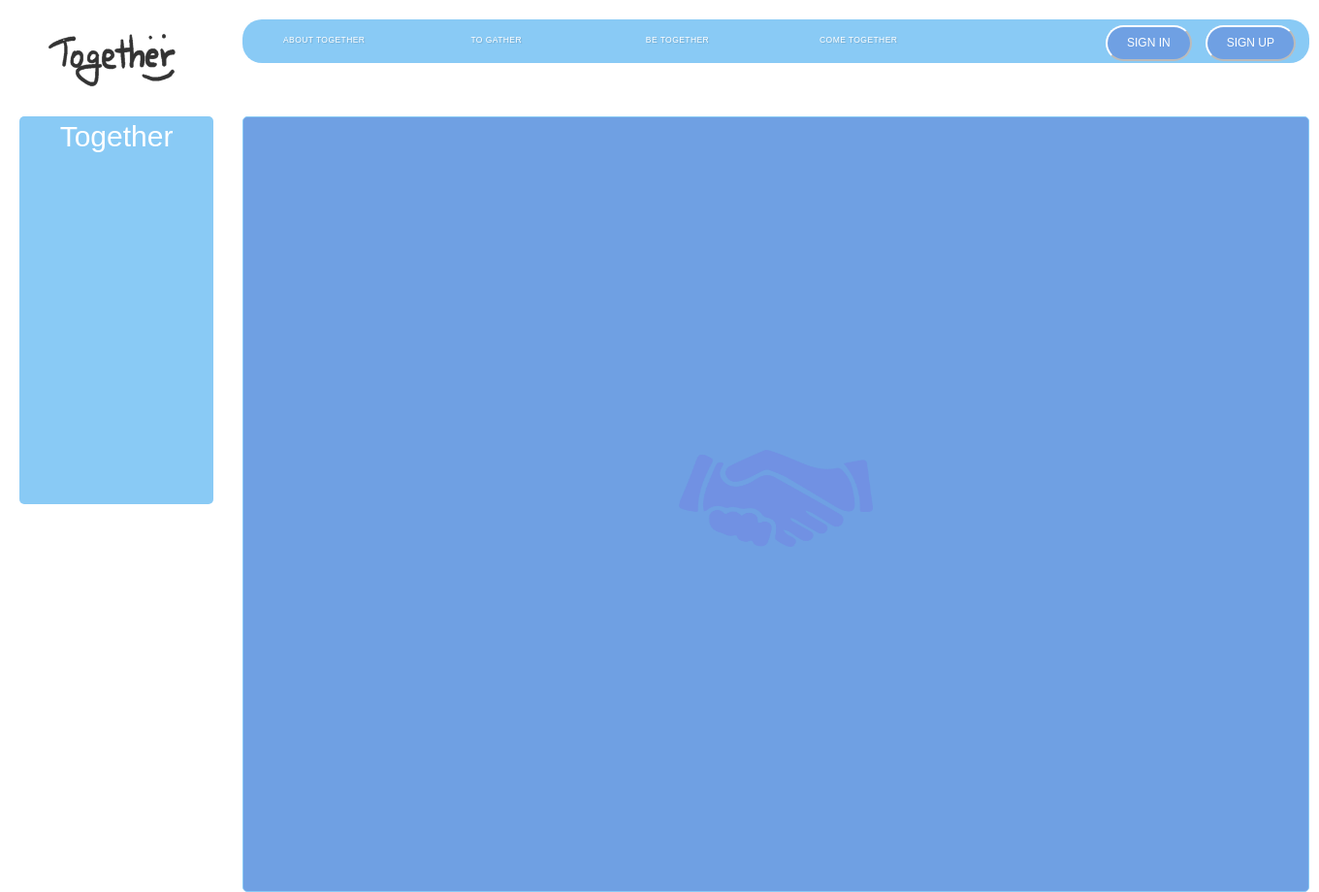
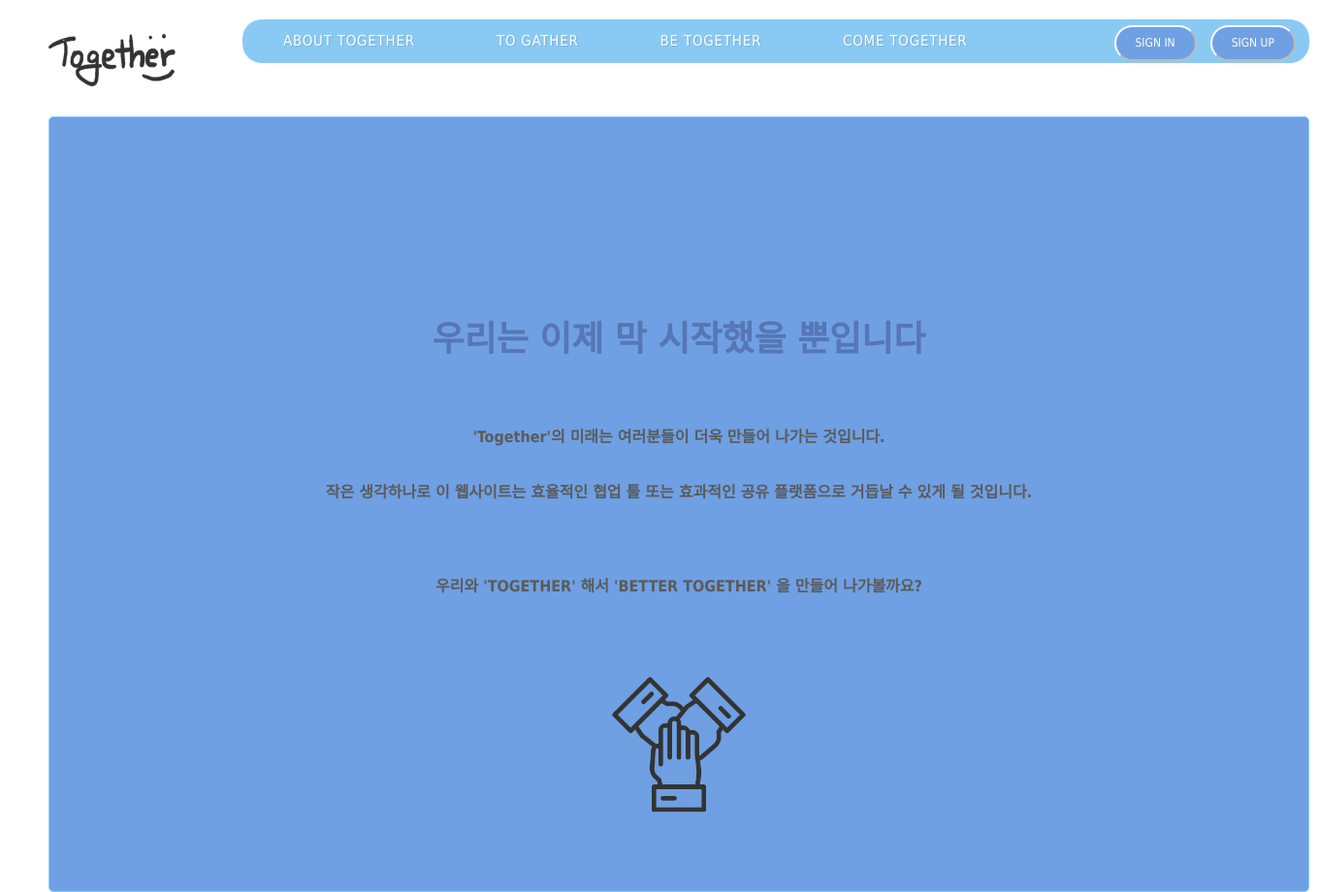
Before and after one commit to jnl1128/sharing-together-website, a Django app: page /come_together.html/ in a window 1360 px wide. Shown: the whole page at 97% size. Run offline with Django 3.2, Linux system fonts and the light colour scheme; some libraries are stand-ins or nearby versions.

Commit message:
no message

```diff
--- a/website/static/css/come_together.css
+++ b/website/static/css/come_together.css
@@ -8,12 +8,26 @@
   }
 }
 
+b {font-size:2vmin;}
+
+
+.div_menu{
+    float: left;
+    width: 0px;
+    height: 0px;
+
+}
 .div_contents
 {
+  width: 1300px;
+  height: 800px;
+  margin-top: 120px;
+  margin-left: 50px;
   background-color: #4B89DC;
   border-color: #6cbdf3;
   border-width: thin;
   border-style : solid;
+  font-family: 'Nanumgothic',Tahoma;
 
 }
 
--- a/website/static/css/dropdown.css
+++ b/website/static/css/dropdown.css
@@ -13,7 +13,7 @@ h1 {
     margin-top: 20px;
     margin-left: 250px;
     border-radius: 20px;
-    font-size: 40px;
+    font-size: 4vmin;
     background-color: #6cbdf3;
     position:fixed;
     t
@@ -35,12 +35,12 @@ ul, li {
 }
 
 #main-menu > li > a {
-  font-size: 0.85rem;
+  font-size: 1.5rem;
   text-align: center;
   text-decoration: none;
   letter-spacing: 0.05em;
   display: block;
-  padding:15px 12px;
+  padding:12px 12px;
   text-shadow: 1px 1px 1px rgba(0,0,0,0.2);
 }
 
--- a/website/static/css/main.css
+++ b/website/static/css/main.css
@@ -104,7 +104,7 @@ h2 {font-family: san-sserif, Tahoma; font-size:4vmin;}
   .code pre, .code code {
     height: 100%;
     margin: 0;
-    color:#FFF:
+    color:#FFF;
     font-family: 'Jua', sans-serif ,Tahoma;
 
 }
--- a/website/templates/website/base.html
+++ b/website/templates/website/base.html
@@ -1,4 +1,5 @@
 {% load static %}
+
 <html>
   <head>
     <meta charset="UTF-8">
@@ -51,7 +52,7 @@
 
       <div class="div_menu"> <!--menu에 대한 class입니다. 현재 페이지 뷰에 맞게 bold 처리만 해주세요. -->
         <a href="main.html" id="menu_button_together">
-          <p>Together</p>
+          <p>{%block main_together%}{%endblock%}</p>
           <br style="font-size: 10px">
         </a>
         <a href="to_gather.html" id="menu_button_to_gather">
--- a/website/templates/website/come_together.html
+++ b/website/templates/website/come_together.html
@@ -3,7 +3,6 @@
 
 {%block css%}
 <link rel="stylesheet" href="{% static 'css/come_together.css' %}">
-<link rel="stylesheet" href="{% static 'css/main.css' %}" />
 
 {% endblock %}
 
@@ -12,18 +11,19 @@
 <div class = div_references>
   <br>
   <br>
-  <img src="/static/img/better_together.png" width="200" height="100" align="center">
-  <h2 class="section-title" data-aos="fade-right">START TOGETHER</h2>
 
+<h1 style=color:#2C54A3 ;><strong>  우리는 이제 막 시작했을 뿐입니다 </strong><h1>
+  <b > 'Together'의 미래는 여러분들이 더욱 만들어 나가는 것입니다.</b>
+  <br>
+  <br>
+    <b>
+    작은 생각하나로 이 웹사이트는 효율적인 협업 툴 또는 효과적인 공유 플랫폼으로 거듭날 수 있게 될 것입니다.</b>
+    <br><br><br>
+  <b> 우리와 'TOGETHER' 해서 'BETTER TOGETHER' 을 만들어 나가볼까요?</b>
+  <br><br><br>
+  <a href="https://github.com/jnl1128/sharing-together-website" ><img src="/static/img/better_together.png" width="150" height="150" align="center"" > </a>
 
 </div>
 
 
 {%endblock%}
-
-<script src="https://unpkg.com/aos@2.3.1/dist/aos.js"></script>
-<script>
-  AOS.init({
-
-  });
-</script>
```
Also changed, not shown: website/static/img/better_together.png.
